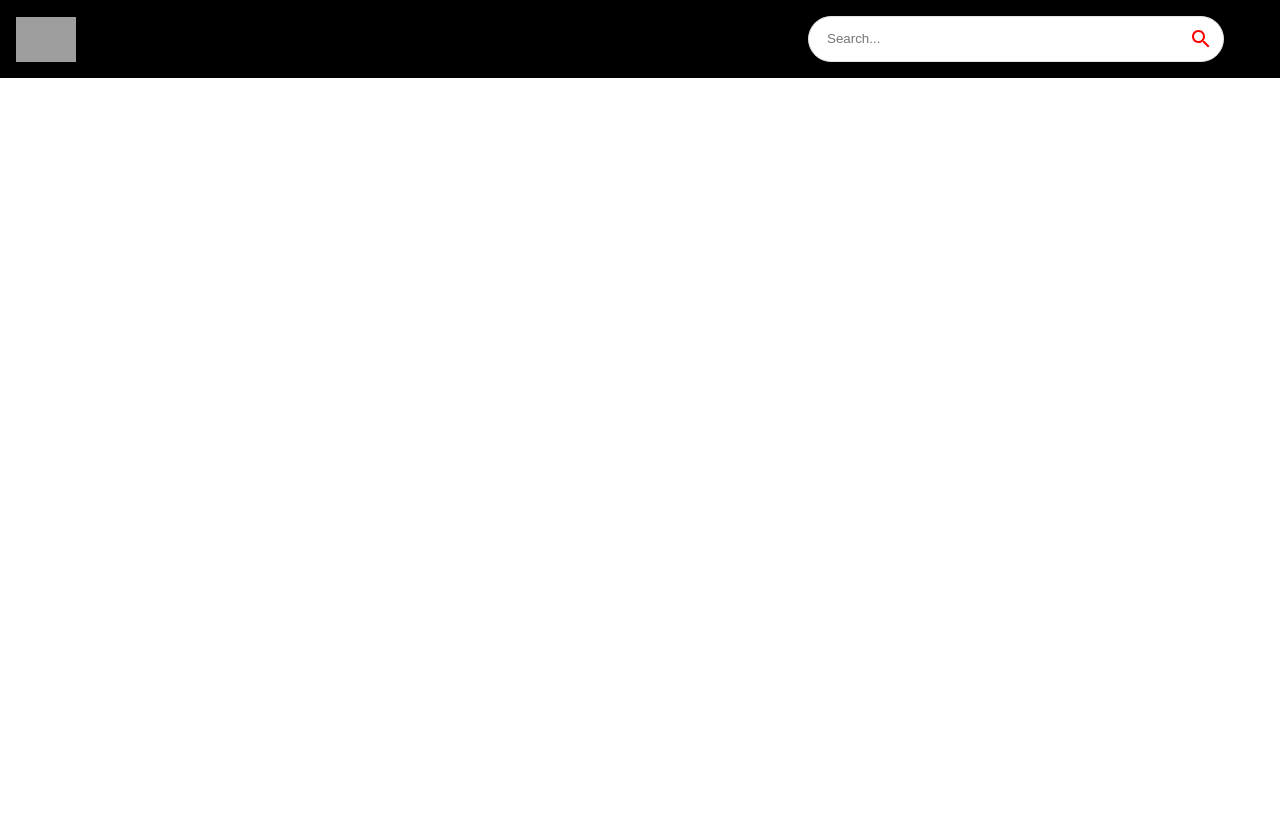
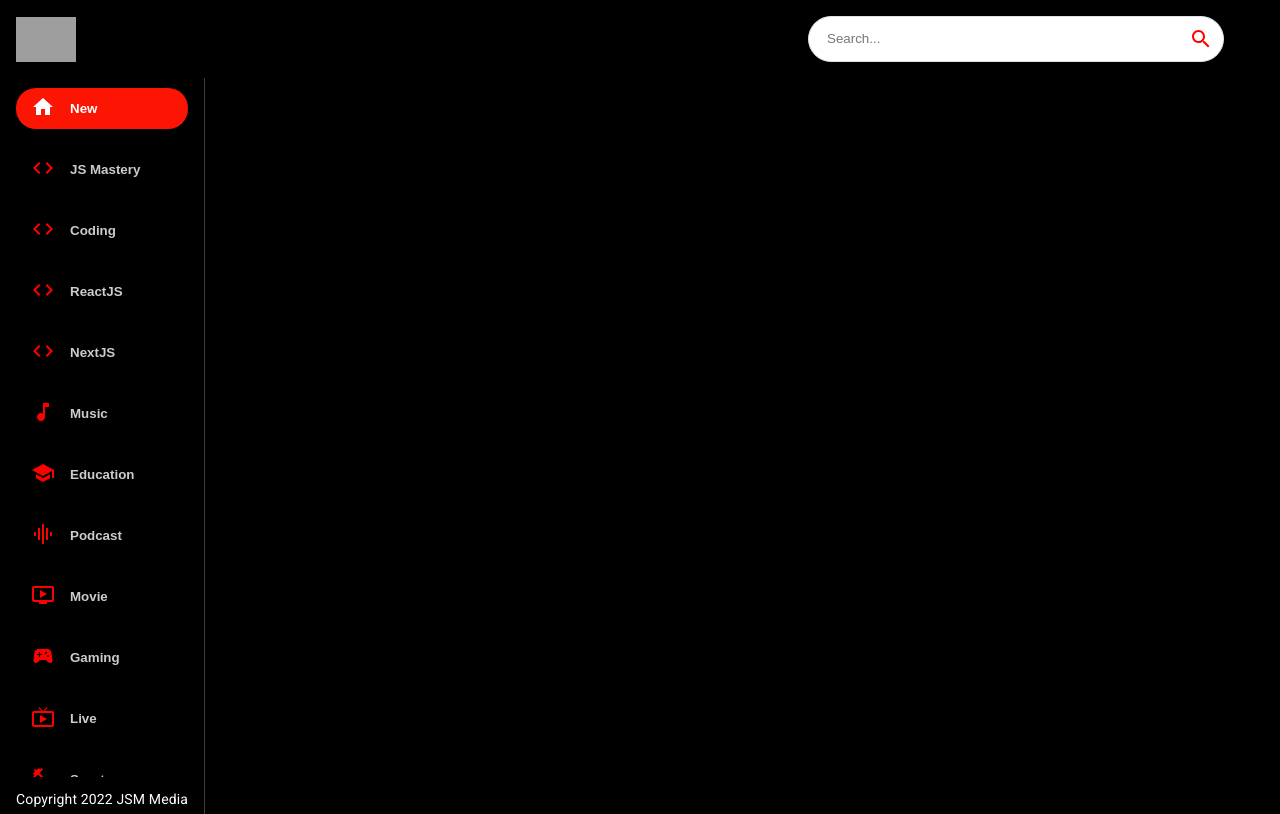
Before and after one commit to Arvind-Kumar-Mahato/Youtube_clone, a React (Create React App) app: page / in a window 1280 px wide. Built offline with nearby package versions, Linux system fonts and the light colour scheme; grey boxes are pictures that could not be loaded.

Commit message:
side bar added

```diff
--- a/src/App.css
+++ b/src/App.css
@@ -42,3 +42,29 @@
   width:350px;
 
 }
+
+.category-btn:hover {
+  background-color: #FC1503 !important;
+  color: white !important;
+}
+
+.category-btn:hover span{
+  color: white !important;
+}
+
+.category-btn{
+  font-weight: bold !important;
+  text-transform: capitalize;
+  display: flex;
+  align-items: center;
+  justify-content: start;
+  cursor:pointer;
+  background: transparent;
+  outline: none;
+  border: none;
+
+  padding: 7px 15px;
+  margin: 10px 0px;
+  border-radius: 20px;
+  transition: all 0.3s ease;
+}
--- a/src/Components/Feed.jsx
+++ b/src/Components/Feed.jsx
@@ -1,10 +1,19 @@
 import React from 'react'
-
+import {useState, uesEffect} from 'react';
+import {Box, Stack, Typography} from '@mui/material';
+import Sidebar from './Sidebar';
 const Feed = () => {
   return (
-    <div>
+    <Stack sx = {{flexDirection:{sx:"column", md:"row"}}}>
+      <Box sx = {{height :{sx: 'auto', md:"92vh"}, borderRight: "1px solid #3d3d3d", px:{sx:0,md:2}}}>
+      <Sidebar/>
 
-    </div>
+      <Typography className='copyright'
+      variant ="body2" sx = {{mt:1.5, color:"#fff"}}>
+     Copyright 2022 JSM Media
+      </Typography>
+      </Box>
+    </Stack>
   )
 }
 
--- /dev/null
+++ b/src/Components/Sidebar.jsx
@@ -0,0 +1,28 @@
+import React from 'react'
+import {Stack} from "@mui/material";
+import { categories } from "../utils/constants";
+import { red } from '@mui/material/colors';
+const selectedCategory = 'New';
+const Sidebar = () => {
+  return (
+    <Stack direction = "row"
+    sx = {{
+        overflowY: "auto",
+        height:{sx:"auto", md: "95%"},
+        flexDirection:{md:'column'},
+    }}>
+    {categories.map((category)=>(
+   <button className="category-btn"
+   style= {{background:category.name === selectedCategory &&  '#FC1503',
+   color:"white"}}
+   key= {category.name}>
+    <span style= {{color: category.name === selectedCategory ? "white" : "red", marginRight:"15px"}}>{category.icon}</span>
+    <span style = {{opacity: category.name === selectedCategory ? "1" : "0.8"}}>{category.name}</span>
+   </button>
+    ))}
+    </Stack>
+
+  )
+}
+
+export default Sidebar
```
